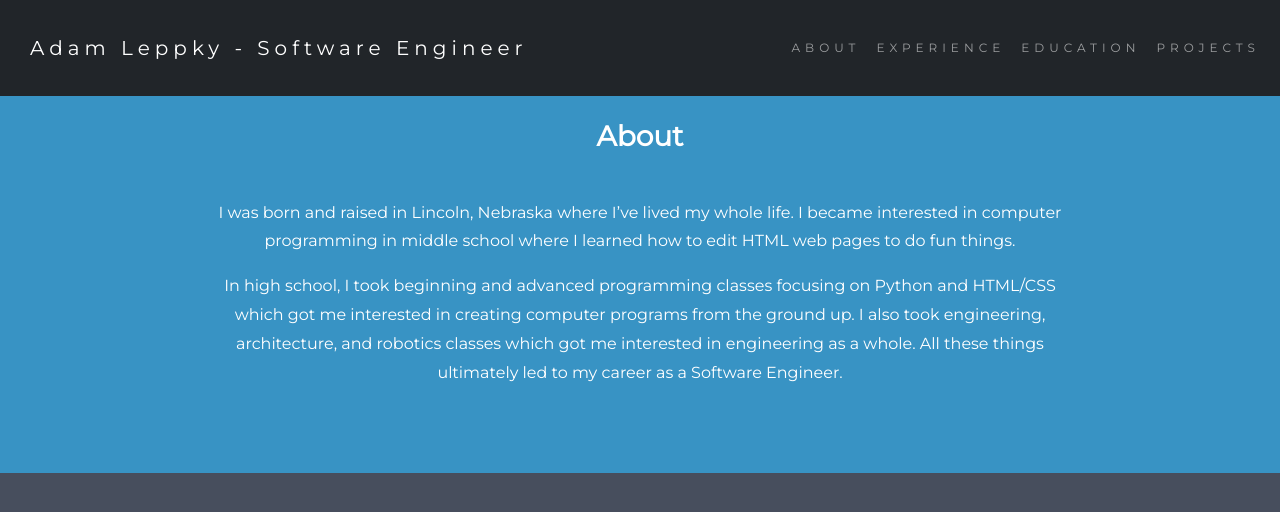
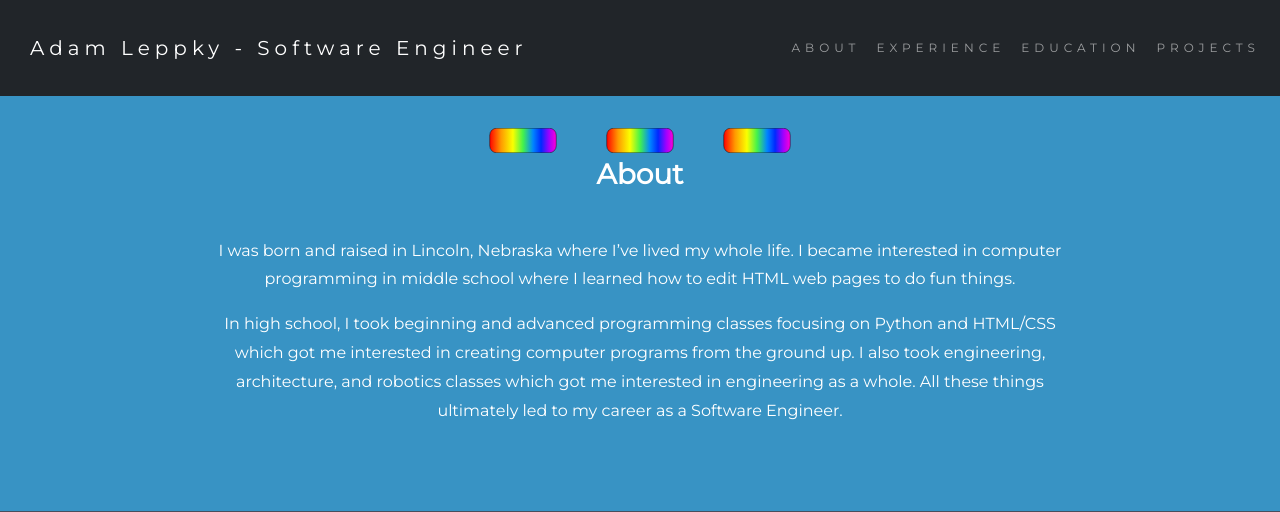
Before and after one commit to AdamLeppky/AdamLeppky.github.io, a PHP site: page / in a window 1280 px wide. Shown: the top 512 px of the page. Run offline with PHP 8.4, Linux system fonts and the light colour scheme.

Commit message:
Add change color scheme buttons.

```diff
--- a/css/styles.css
+++ b/css/styles.css
@@ -48,21 +48,25 @@ h3 {
     padding-right: 200px;
     background-color: #3893c4;
     color: #fff;
+    transition: 500ms;
 }
 
 .experience-container {
     background-color: #474e5d;
     color: #fff;
+    transition: 500ms;
 }
 
 .education-container {
     background-color: #fff;
     color: #555555;
+    transition: 500ms;
 }
 
 .projects-container {
     background-color: #3893c4;
     color: #fff;
+    transition: 500ms;
 }
 
 .footer-container {
@@ -70,4 +74,17 @@ h3 {
     padding-bottom: 20px;
     background-color: #2f2f2f;
     color: #fff;
+    transition: 500ms;
 }
+
+.color-scheme-button {
+    border: none;
+    cursor: pointer;
+    appearance: none;
+    background-color: inherit;
+}
+
+.color-scheme-img {
+    width: 100px;
+    height: 25px;
+}
--- a/index.html
+++ b/index.html
@@ -13,6 +13,7 @@
 
         <script src="https://ajax.googleapis.com/ajax/libs/jquery/3.6.3/jquery.min.js"></script>
         <script src="https://cdn.jsdelivr.net/npm/bootstrap@5.0.2/dist/js/bootstrap.bundle.min.js" integrity="sha384-MrcW6ZMFYlzcLA8Nl+NtUVF0sA7MsXsP1UyJoMp4YLEuNSfAP+JcXn/tWtIaxVXM" crossorigin="anonymous"></script>
+        <script src="scripts/color-changer.js"></script>
     </head>
 
     <body>
@@ -36,6 +37,17 @@
 
         <!-- About -->
         <div id="about" class="container-fluid about-container text-center">
+            <div>
+                <button class="color-scheme-button" onclick="onColorSchemeDefault()">
+                    <img class="color-scheme-img" src="images/color-scheme-button-1.svg" alt="Color Scheme Default" />
+                </button>
+                <button class="color-scheme-button" onclick="onColorSchemeOne()">
+                    <img class="color-scheme-img" src="images/color-scheme-button-1.svg" alt="Color Scheme 1" />
+                </button>
+                <button class="color-scheme-button" onclick="onColorSchemeTwo()">
+                    <img class="color-scheme-img" src="images/color-scheme-button-1.svg" alt="Color Scheme 2" />
+                </button>
+            </div>
             <h3 class="margin">About</h3>
             <p class="about-description">I was born and raised in Lincoln, Nebraska where I’ve lived my whole life. I became interested in computer programming in middle school where I learned how to edit HTML web pages to do fun things.</p>
             <p class="about-description">In high school, I took beginning and advanced programming classes focusing on Python and HTML/CSS which got me interested in creating computer programs from the ground up. I also took engineering, architecture, and robotics classes which got me interested in engineering as a whole. All these things ultimately led to my career as a Software Engineer.</p>
--- /dev/null
+++ b/scripts/color-changer.js
@@ -0,0 +1,45 @@
+
+class ClassScheme {
+    constructor(className, colorSchemes) {
+        this.className = className;
+        this.colorSchemes = colorSchemes;
+    }
+}
+
+class ColorScheme {
+    constructor(backgroundColor, foregroundColor) {
+        this.backgroundColor = backgroundColor;
+        this.foregroundColor = foregroundColor;
+    }
+}
+
+const aboutClass = new ClassScheme('about-container', [
+    new ColorScheme('#3893c4', '#fff'),
+    new ColorScheme('white', 'black'),
+    new ColorScheme('black', 'white'),
+])
+
+
+function onColorSchemeDefault() {
+    changeClassColors(aboutClass, 0);
+}
+
+
+function onColorSchemeOne() {
+    changeClassColors(aboutClass, 1);
+}
+
+
+function onColorSchemeTwo() {
+    changeClassColors(aboutClass, 2);
+}
+
+
+function changeClassColors(classScheme, colorSchemeIndex) {
+    var colorScheme = classScheme.colorSchemes[colorSchemeIndex];
+    var container = document.getElementsByClassName(classScheme.className);
+    for (i = 0; i < container.length; i++) {
+        container[i].style.backgroundColor = colorScheme.backgroundColor;
+        container[i].style.color = colorScheme.foregroundColor;
+    }
+}
```
Also changed, not shown: images/color-scheme-button-1.svg (added).
